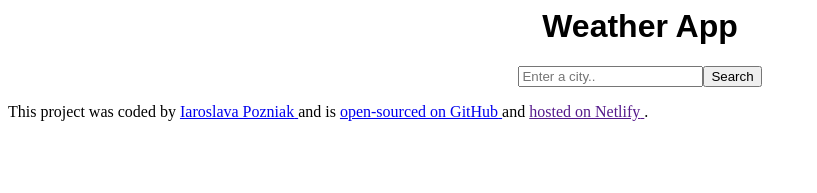
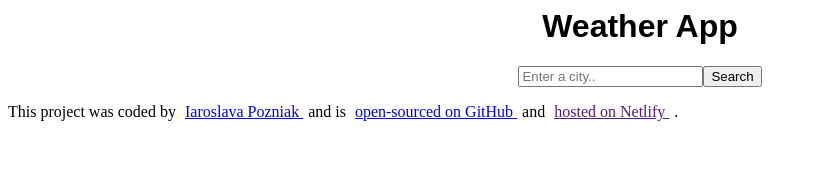
Before and after one commit to ladyyasita/weather-react-project, a React (Vite) app: page / in a window 1280 px wide. Shown: the top 193 px of the page, without its empty margins (0-817 px from the left). Built offline with nearby package versions, Linux system fonts and the light colour scheme.

Commit message:
Update styles.css

```diff
--- a/src/styles.css
+++ b/src/styles.css
@@ -5,3 +5,6 @@
 li {
   display: block;
 }
+footer a {
+  margin: 0 5px;
+}
```
